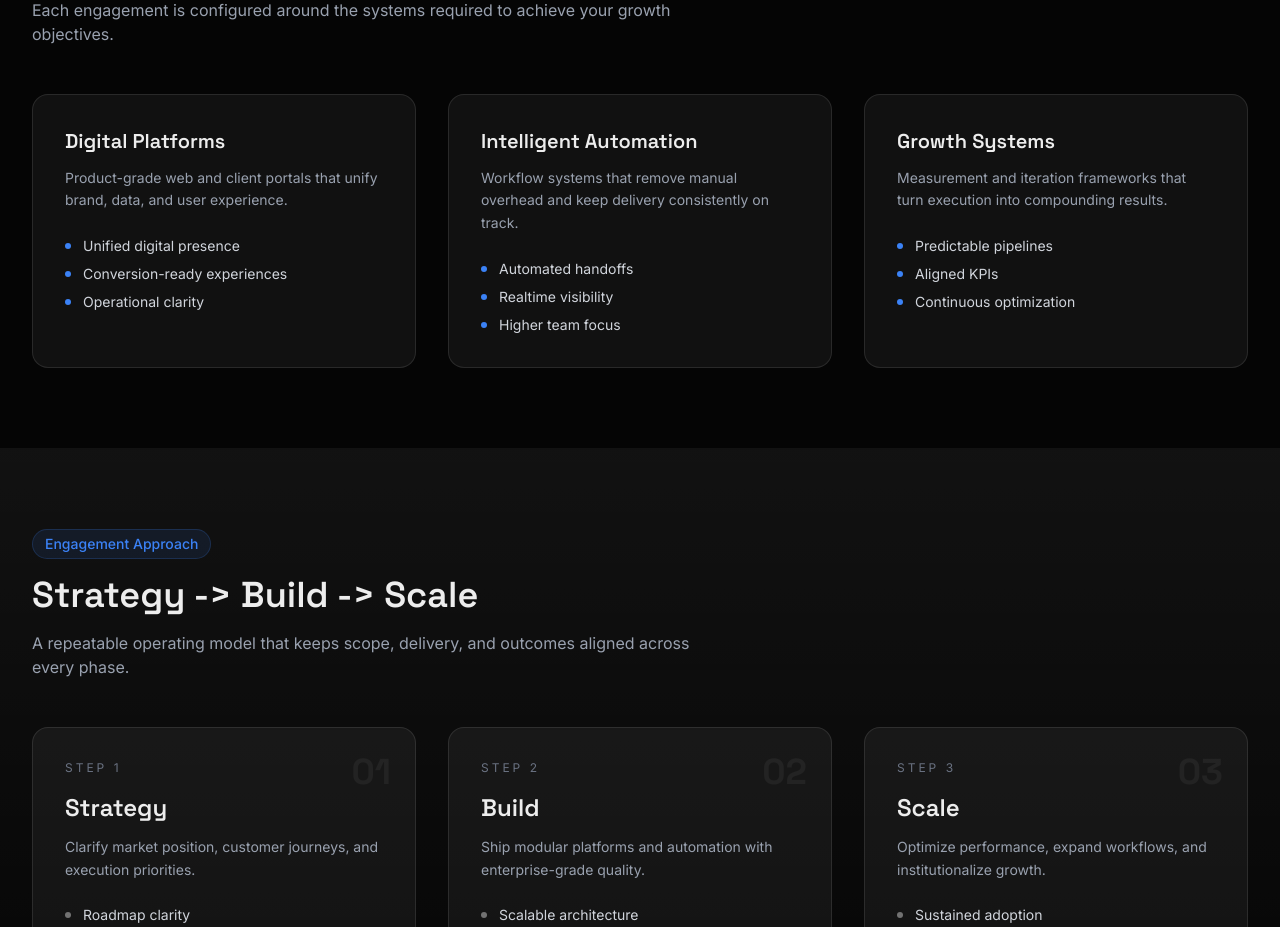
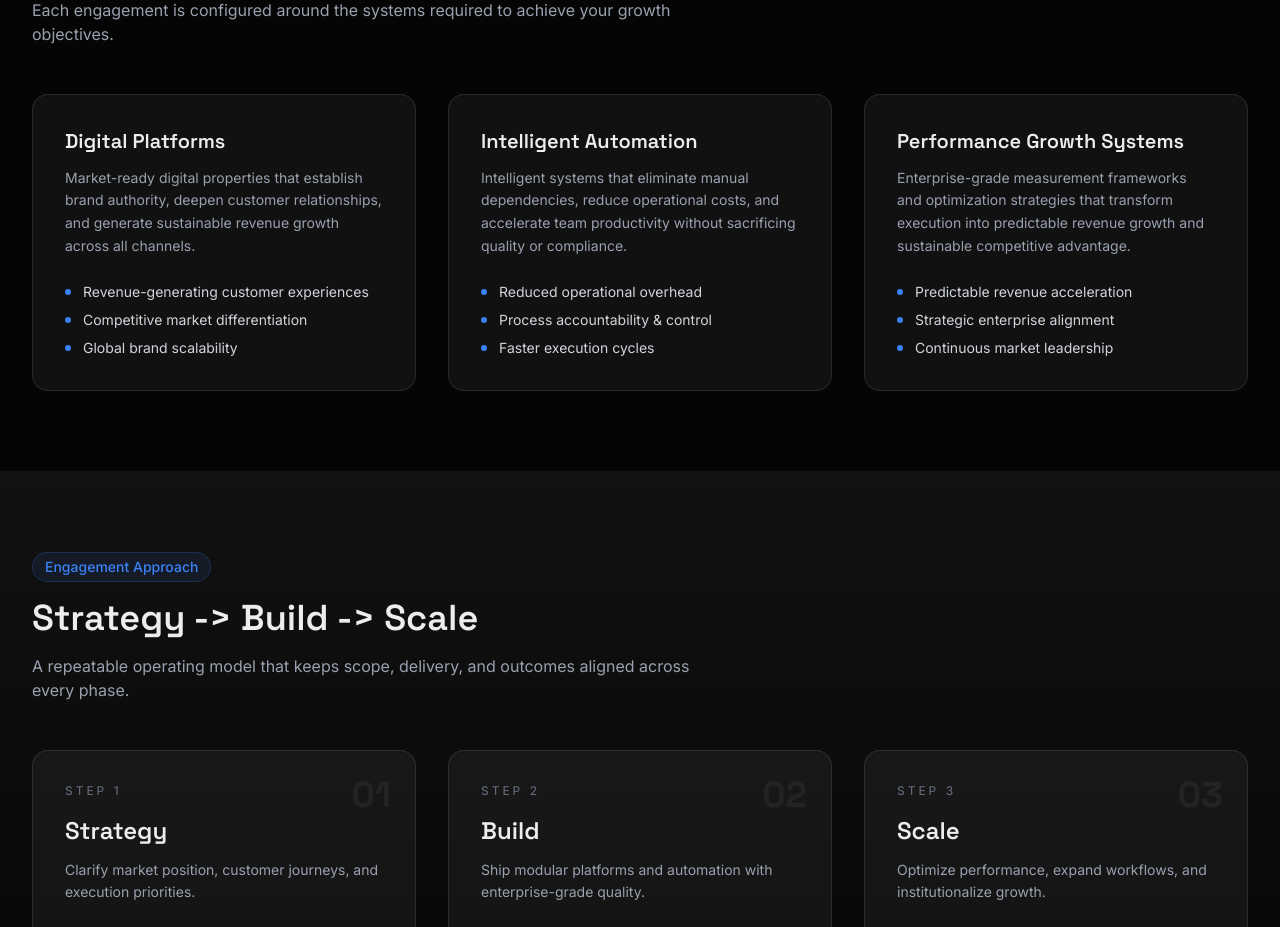
Before and after one commit to Md-Nur/code-and-cognition, a Next.js app: page /services in a window 1280 px wide. Shown: the part 880-1807 px from the top of the page. Built offline with nearby package versions, Linux system fonts and the light colour scheme; no server answers.

Commit message:
feat: update ServicesSolutions component to enhance pillar descriptions and correct title for Growth Systems

```diff
--- a/app/components/public/ServicesSolutions.tsx
+++ b/app/components/public/ServicesSolutions.tsx
@@ -1,5 +1,8 @@
 type Pillar = {
-  title: "Digital Platforms" | "Intelligent Automation" | "Growth Systems";
+  title:
+    | "Digital Platforms"
+    | "Intelligent Automation"
+    | "Performance Growth Systems";
   summary: string;
   outcomes: string[];
 };
@@ -14,31 +17,31 @@ const PILLARS: Pillar[] = [
   {
     title: "Digital Platforms",
     summary:
-      "Product-grade web and client portals that unify brand, data, and user experience.",
+      "Market-ready digital properties that establish brand authority, deepen customer relationships, and generate sustainable revenue growth across all channels.",
     outcomes: [
-      "Unified digital presence",
-      "Conversion-ready experiences",
-      "Operational clarity",
+      "Revenue-generating customer experiences",
+      "Competitive market differentiation",
+      "Global brand scalability",
     ],
   },
   {
     title: "Intelligent Automation",
     summary:
-      "Workflow systems that remove manual overhead and keep delivery consistently on track.",
+      "Intelligent systems that eliminate manual dependencies, reduce operational costs, and accelerate team productivity without sacrificing quality or compliance.",
     outcomes: [
-      "Automated handoffs",
-      "Realtime visibility",
-      "Higher team focus",
+      "Reduced operational overhead",
+      "Process accountability & control",
+      "Faster execution cycles",
     ],
   },
   {
-    title: "Growth Systems",
+    title: "Performance Growth Systems",
     summary:
-      "Measurement and iteration frameworks that turn execution into compounding results.",
+      "Enterprise-grade measurement frameworks and optimization strategies that transform execution into predictable revenue growth and sustainable competitive advantage.",
     outcomes: [
-      "Predictable pipelines",
-      "Aligned KPIs",
-      "Continuous optimization",
+      "Predictable revenue acceleration",
+      "Strategic enterprise alignment",
+      "Continuous market leadership",
     ],
   },
 ];
```
